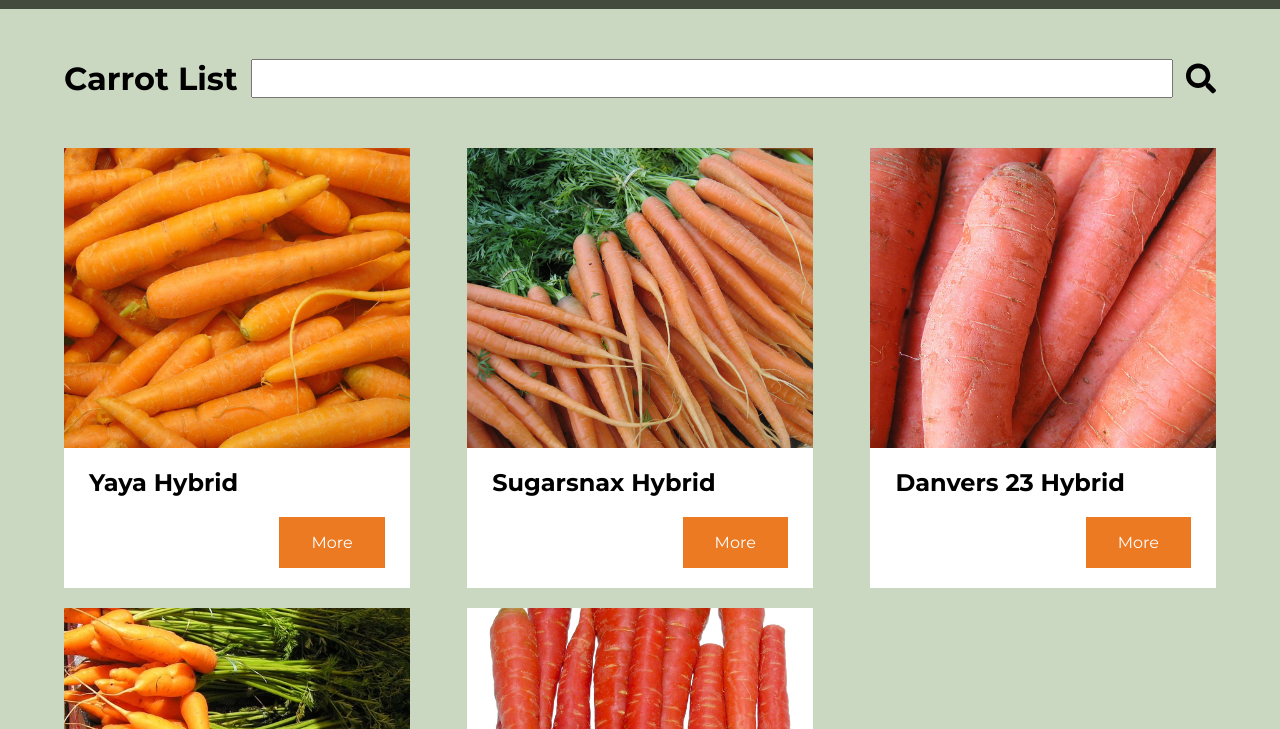
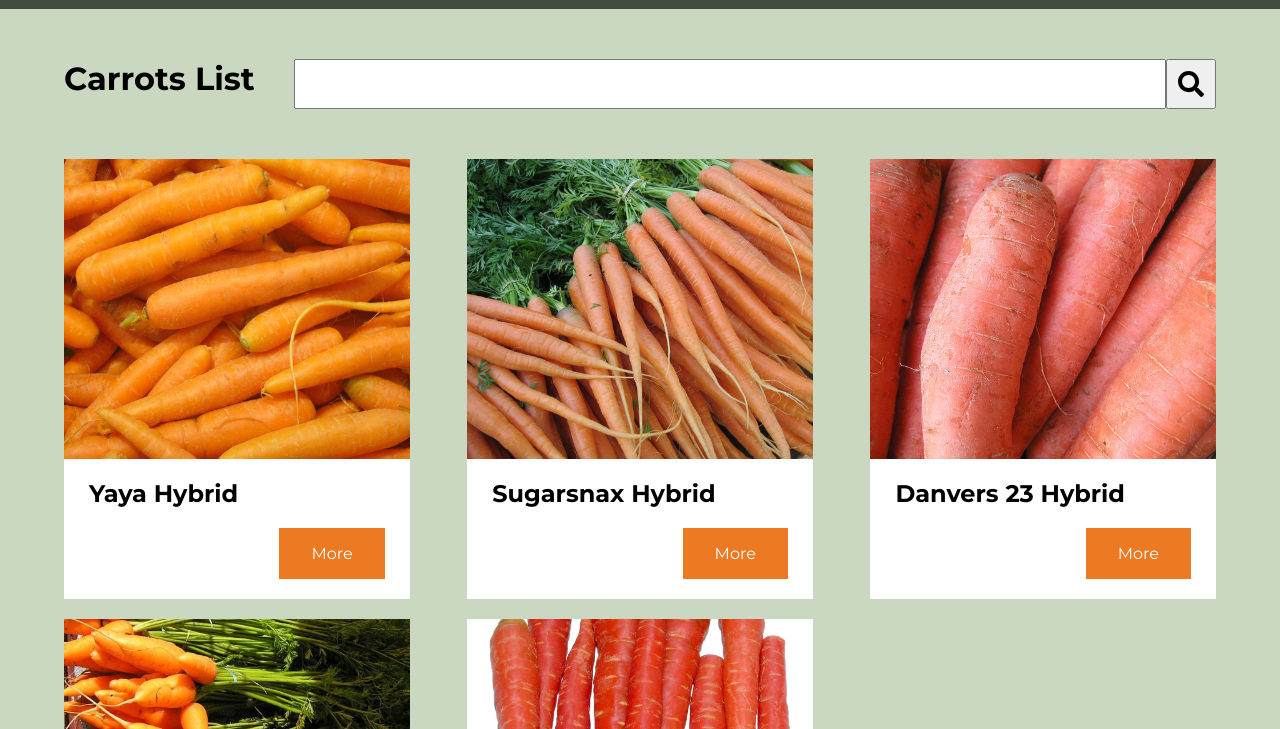
Before and after one commit to iQ-University/carrot-store-challenge, a plain HTML site: page html/products.html in a window 1280 px wide. Shown: the part 71-800 px from the top of the page. Drawn offline with Linux system fonts and the light colour scheme; files whose address does not match are found by name.

Commit message:
>transform search icon in search button

```diff
--- a/html/products.html
+++ b/html/products.html
@@ -41,11 +41,13 @@
       </div>
     </ul>
     <!-- Search bar -->
-    <div class="search-bar">
+    <div class="search-section">
       <div class="container">
-        <h1>Carrot List</h1>
-        <input type="text" />
-        <img src="../img/search-solid.svg" alt="" />
+        <h1>Carrots List</h1>
+        <div class="search-bar">
+          <input type="text" />
+          <button><img src="../img/search-solid.svg" alt="" /></button>
+        </div>
       </div>
     </div>
     <!-- Product list -->
--- a/styles/styles.css
+++ b/styles/styles.css
@@ -188,21 +188,28 @@ footer {
 }
 
 /* Search bar ---------------------------------------> */
-.search-bar {
+.search-section {
   margin-top: 50px;
 }
 
-.search-bar .container {
+.search-section .container {
   display: flex;
   justify-content: space-between;
 }
 
-.search-bar input {
+.search-bar {
   width: 80%;
+  display: flex;
+  justify-content: flex-end;
 }
 
-.search-bar img {
-  width: 30px;
+.search-bar input {
+  flex-grow: 1;
+}
+
+.search-bar button {
+  width: 50px;
+  padding: 10px 10px;
 }
 
 /* Product details ----------------------------------> */
@@ -278,6 +285,17 @@ span {
 /* Responsive -----------------------------------------------------------> */
 /* Smaller laptop screens --------------------->*/
 @media only screen and (max-width: 1325px) {
+  .footer-right {
+    display: none;
+  }
+
+  .footer-left {
+    width: 100%;
+  }
+
+  .logo {
+    right: 70px;
+  }
   /* Product details -----------> */
   .product-details {
     /* flex-direction: column; */
@@ -363,7 +381,7 @@ span {
     margin: 0 auto;
   }
 
-  .footer-right {
+  /* .footer-right {
     display: none;
   }
 
@@ -374,7 +392,7 @@ span {
   .logo {
     width: 20%;
     right: 70px;
-  }
+  } */
 
   /* Navbar -----------------> */
   .nav-left ul {
```
